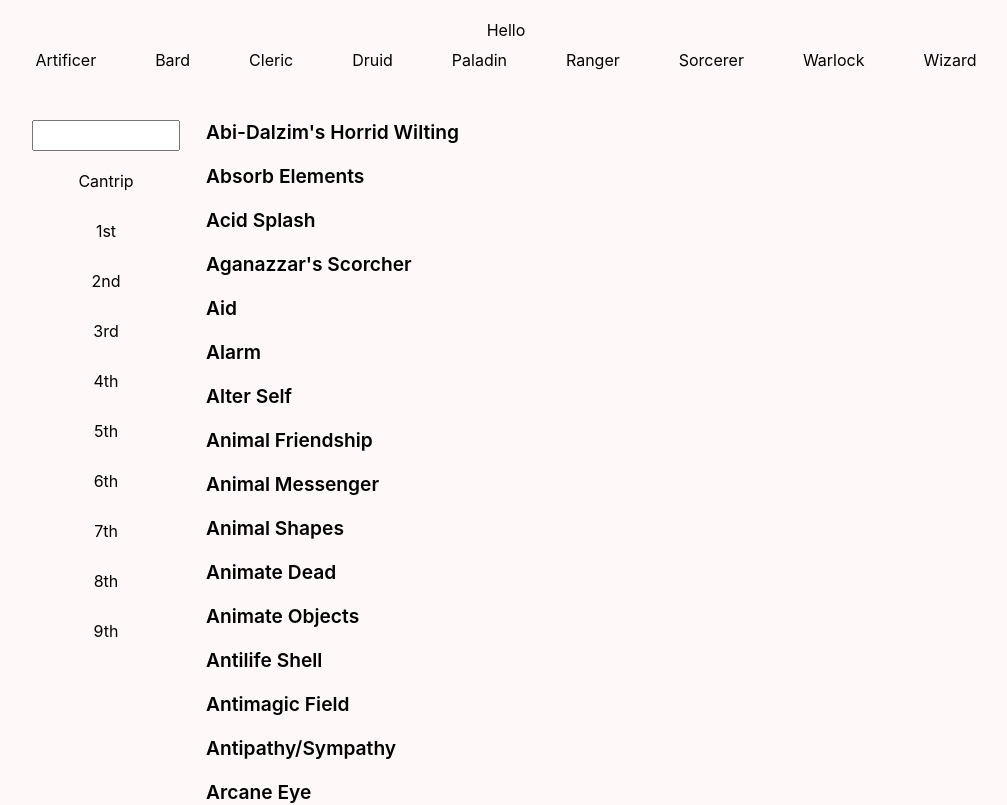
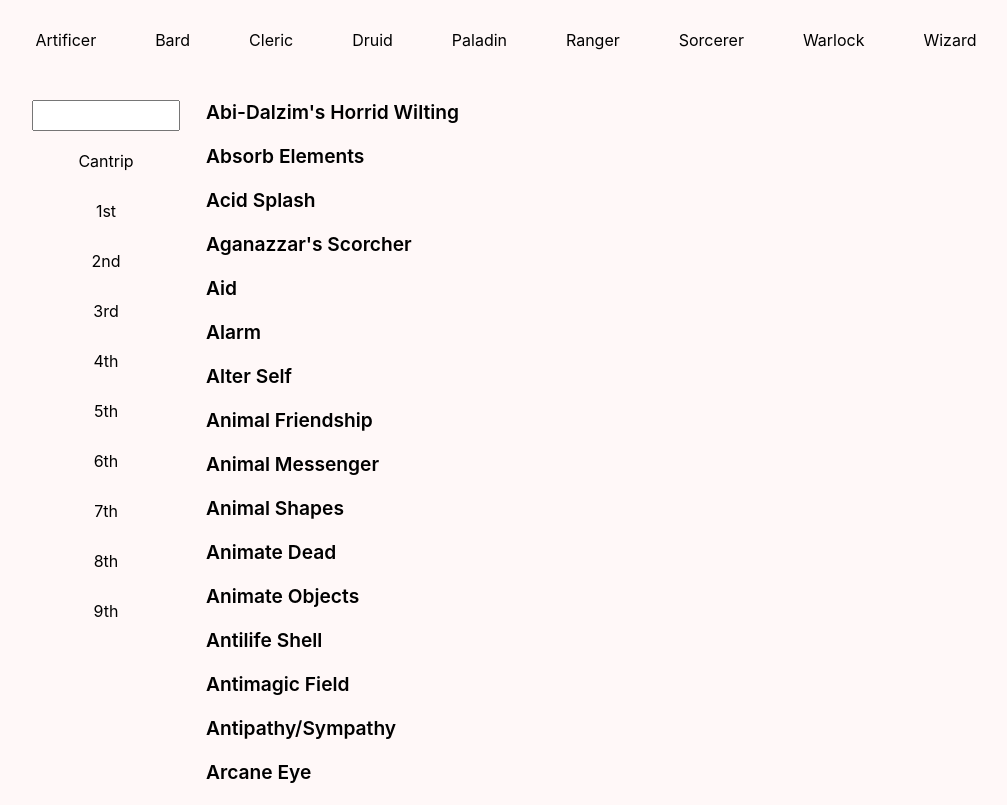
Before and after one commit to joosep10/dnd, a React (Create React App) app: page / in a window 1280 px wide. Shown: the top 805 px of the page, without its empty margins (134-1141 px from the left). Built offline with nearby package versions, Linux system fonts and the light colour scheme.

Commit message:
warnings ignore success

```diff
--- a/src/components/App/App.js
+++ b/src/components/App/App.js
@@ -1,10 +1,9 @@
 import styles from './styles.module.css';
-import { Spells, Combat } from 'components';
+import { Spells } from 'components';
 
 export const App = () => {
   return (
     <div className={styles.main}>
-      Hello
       <Spells />
     </div>
   );
```
